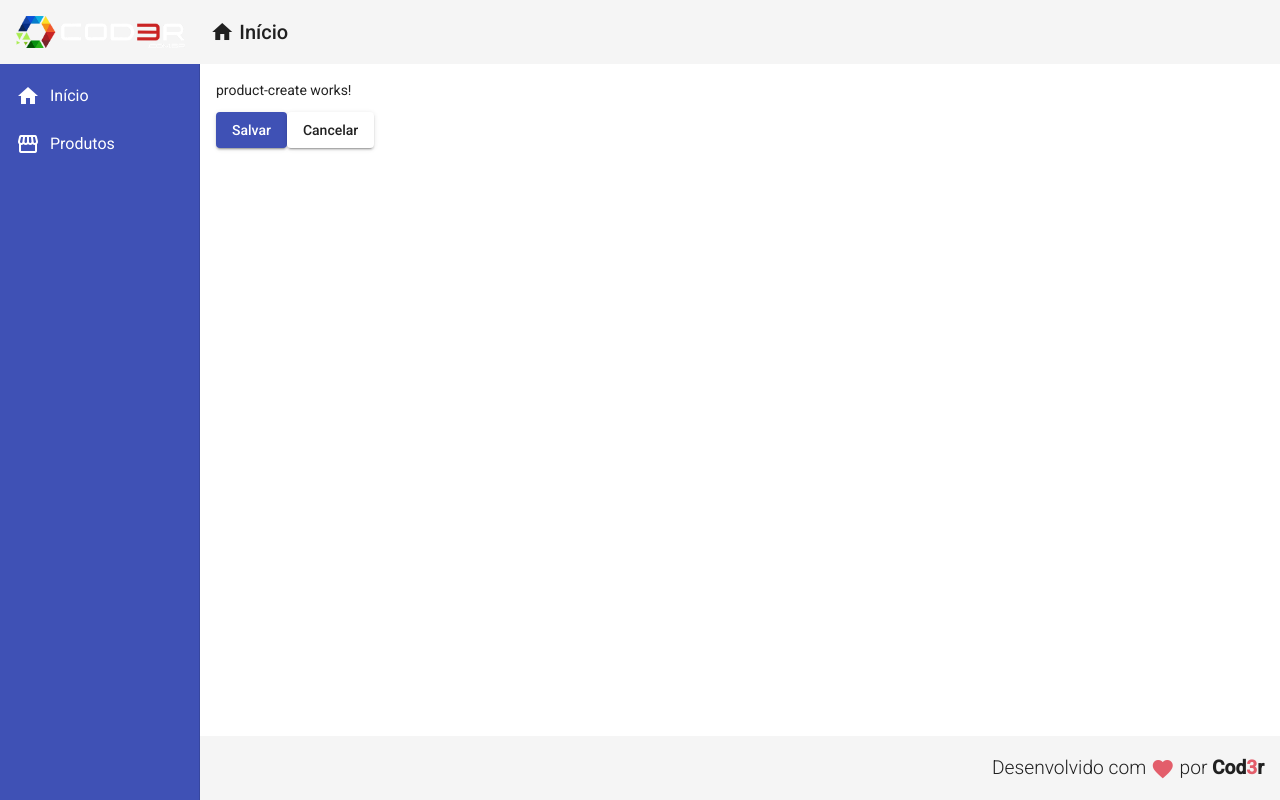
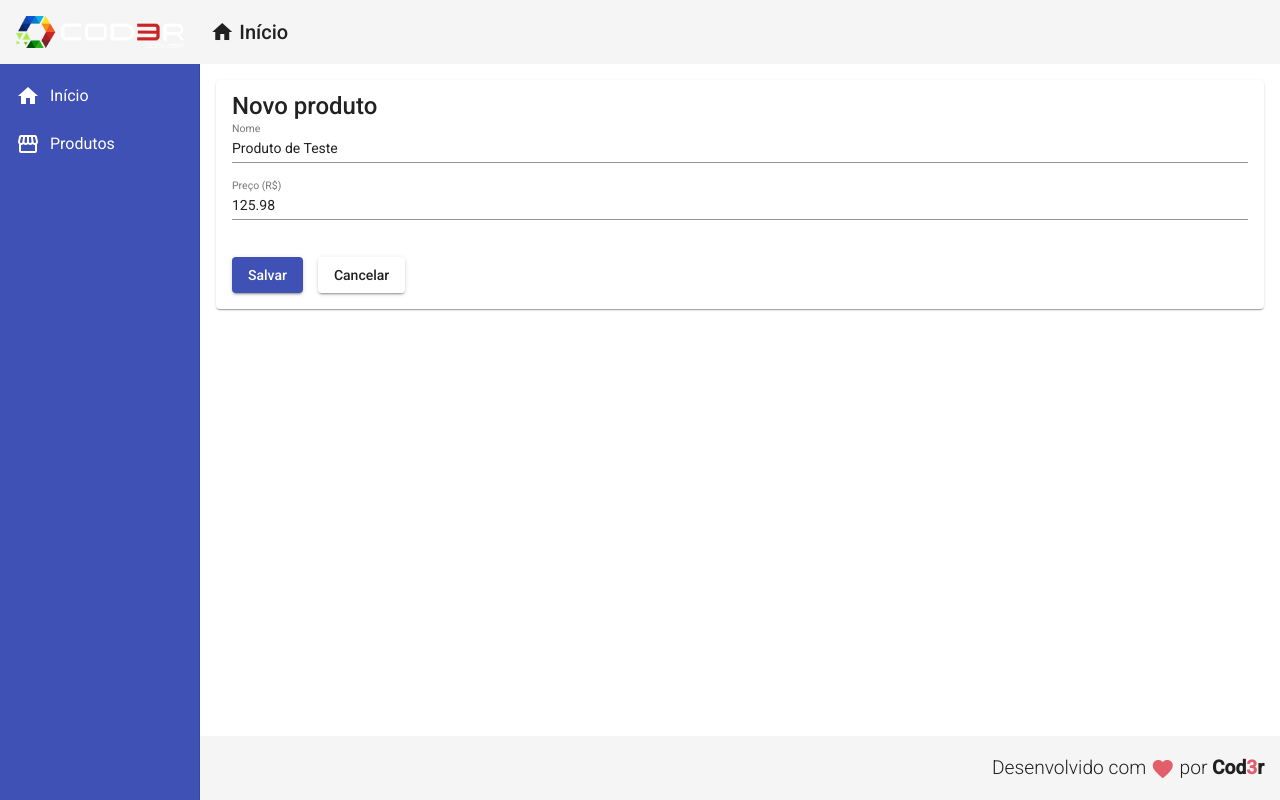
Before and after one commit to Coletinn/projeto-angular-app, an Angular app in the folder frontend/: page /products/create in a window 1280 px wide. Built offline with nearby package versions, Linux system fonts and the light colour scheme.

Commit message:
Formulario Criar Produto

```diff
--- a/frontend/src/app/components/product/product-create/product-create.component.css
+++ b/frontend/src/app/components/product/product-create/product-create.component.css
@@ -0,0 +1,8 @@
+form {
+    display: flex;
+    flex-direction: column;
+}
+
+button {
+    margin: 20px 15px 0px 0px;
+}
--- a/frontend/src/app/components/product/product-create/product-create.component.html
+++ b/frontend/src/app/components/product/product-create/product-create.component.html
@@ -1,5 +1,19 @@
-<p>product-create works!</p>
-
+<mat-card>
+    <mat-card-title>
+        Novo produto
+    </mat-card-title>
+    <form>
+        <mat-form-field>
+            <input matInput placeholder="Nome"
+                            [(ngModel)]="product.name"
+                            name="name">
+        </mat-form-field>
+        <mat-form-field>
+            <input matInput placeholder="Preço (R$)"
+                            [(ngModel)]="product.price"
+                            name="price">
+        </mat-form-field>
+    </form>
     <button mat-raised-button (click)="createProduct()" color="primary">
         Salvar
     </button>
@@ -7,3 +21,4 @@
     <button mat-raised-button (click)="cancelProduct()">
         Cancelar
     </button>
+</mat-card>
```
Also changed, not shown: frontend/src/app/app.module.ts (+8 -1 lines), 1 other file (tests, documents, lock files or other folders). Lines whose indentation alone changed are shown as unchanged.
